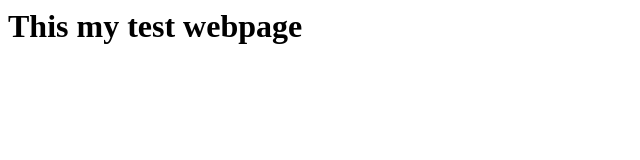
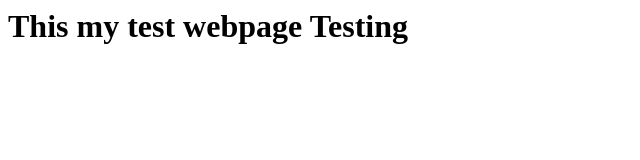
Before and after one commit to ashishrpande/AppRepo, a plain HTML site: page index.html in a window 1280 px wide. Shown: the whole page, without its empty margins (0-640 px from the left). Drawn offline with Linux system fonts and the light colour scheme.

Commit message:
Ädded index.htmlTest

```diff
--- a/index.html
+++ b/index.html
@@ -1 +1 @@
-<h1>This my test webpage</h1>
+<h1>This my test webpage Testing</h1>
```
